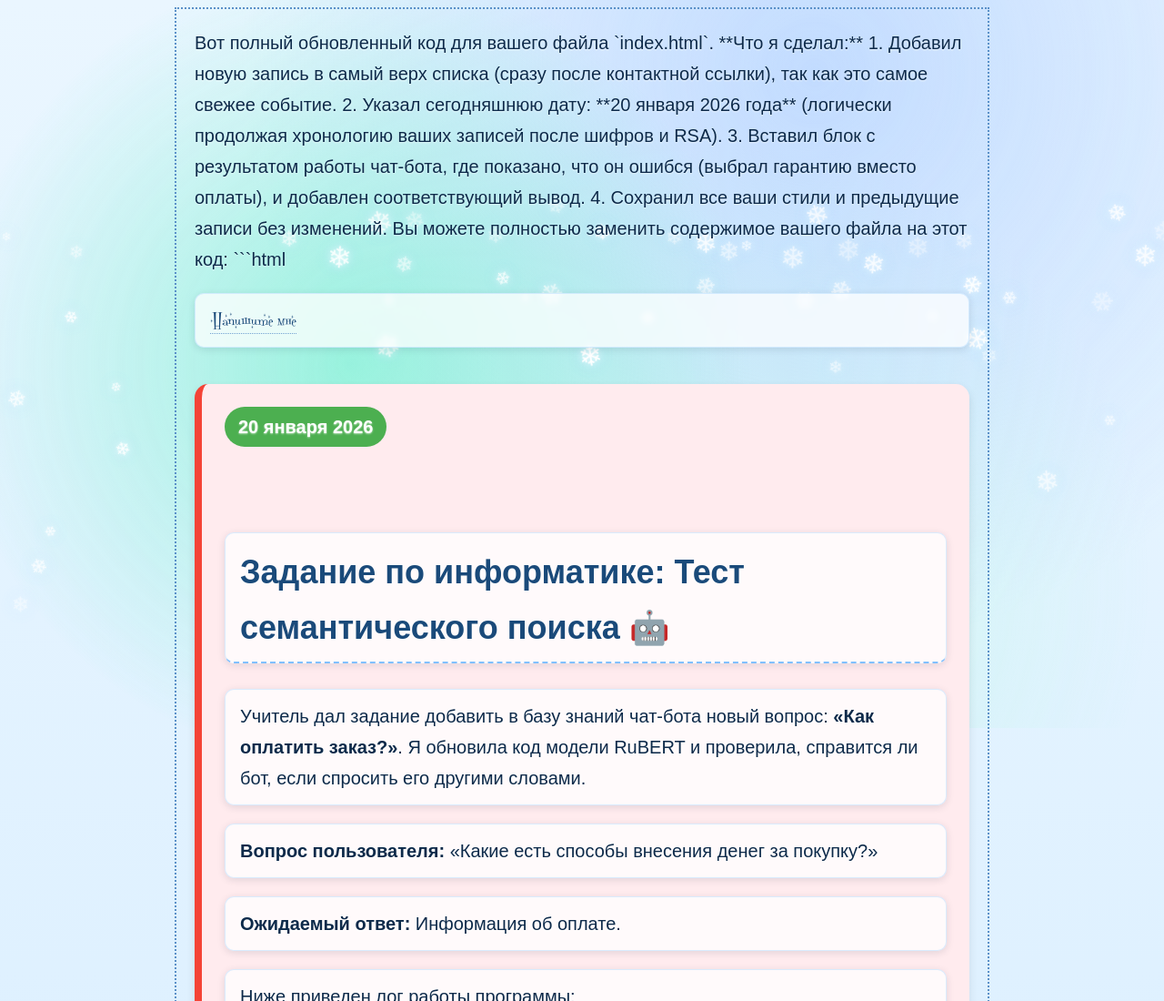
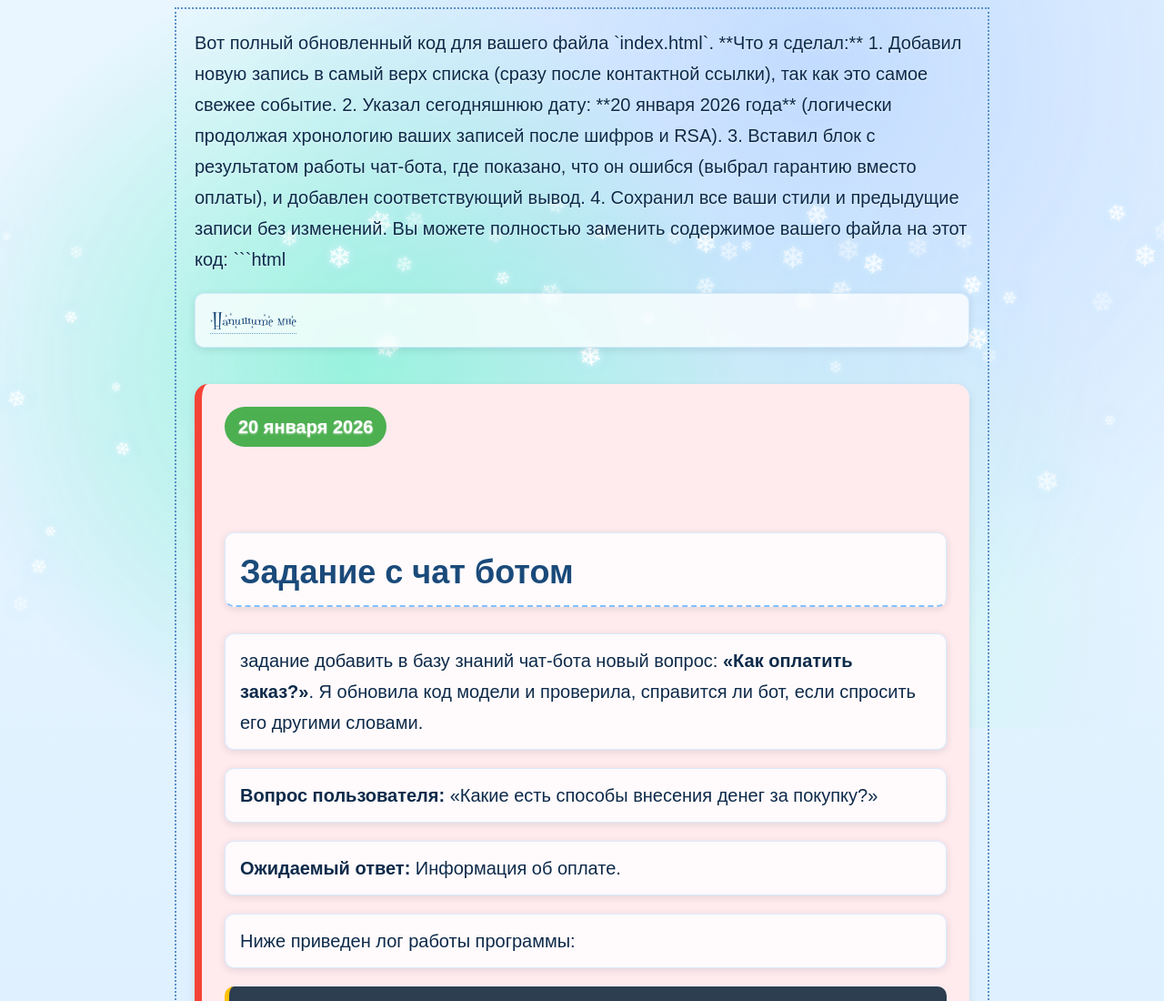
Before and after one commit to durmanchic/medical_student, a plain HTML site: page index.html in a window 1280 px wide. Shown: the top 1100 px of the page at 91% size. Drawn offline with Linux system fonts and the light colour scheme.

Commit message:
Update index.html

```diff
--- a/index.html
+++ b/index.html
@@ -93,9 +93,9 @@
 
     <div class="ai-entry ai-error">
         <div class="date-badge">20 января 2026</div>
-        <h2>Задание по информатике: Тест семантического поиска 🤖</h2>
+        <h2>Задание с чат ботом </h2>
 
-        <p>Учитель дал задание добавить в базу знаний чат-бота новый вопрос: <strong>«Как оплатить заказ?»</strong>. Я обновила код модели RuBERT и проверила, справится ли бот, если спросить его другими словами.</p>
+        <p>задание добавить в базу знаний чат-бота новый вопрос: <strong>«Как оплатить заказ?»</strong>. Я обновила код модели и проверила, справится ли бот, если спросить его другими словами.</p>
 
         <p><strong>Вопрос пользователя:</strong> «Какие есть способы внесения денег за покупку?»</p>
         <p><strong>Ожидаемый ответ:</strong> Информация об оплате.</p>
```
